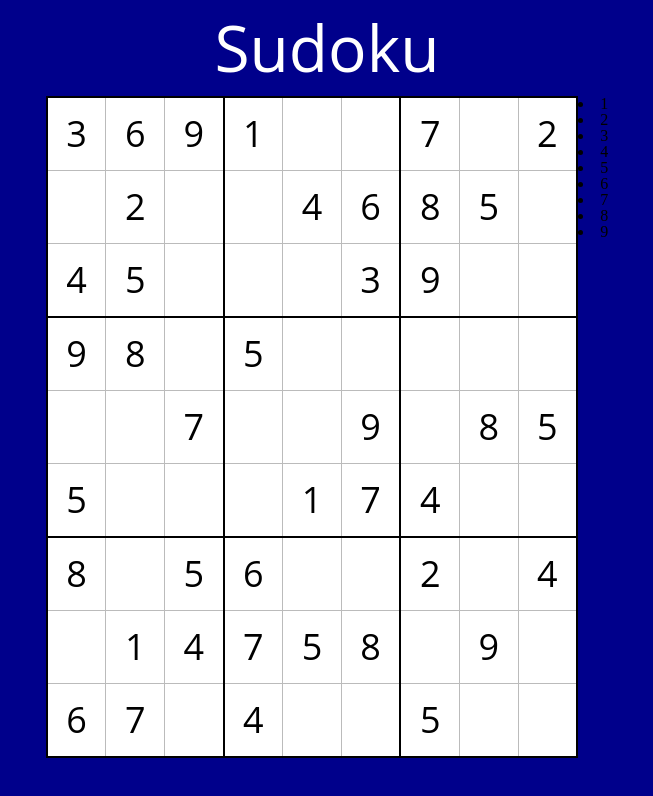
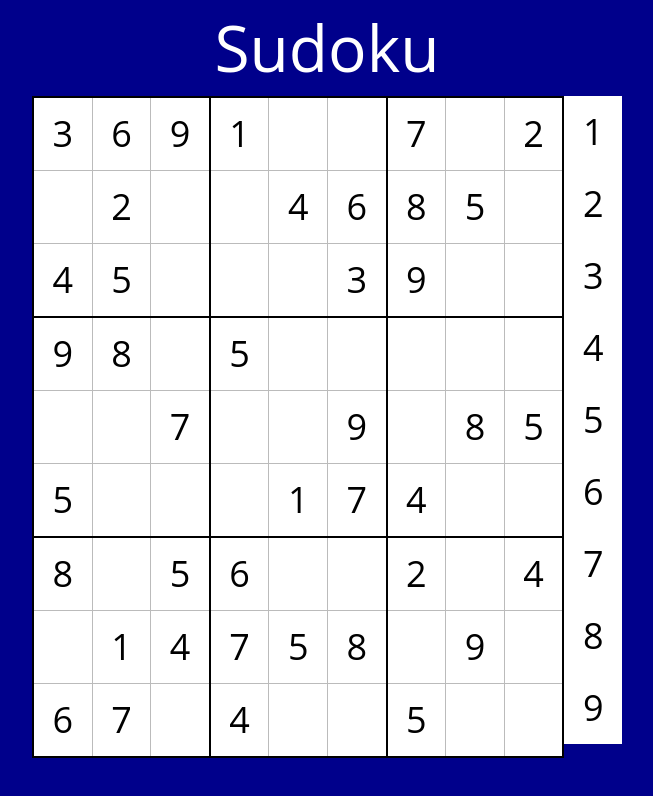
Before and after one commit to Numbericons/sudoku, a React (Create React App) app: page / in a window 1280 px wide. Shown: the top 796 px of the page, without its empty margins (313-966 px from the left). Built offline with nearby package versions, Linux system fonts and the light colour scheme.

Commit message:
Add number tiles to the right of board for selection and entering values into squares

```diff
--- a/src/Board.jsx
+++ b/src/Board.jsx
@@ -1,5 +1,6 @@
 import React from 'react';
 import Square from './Square.jsx';
+import Number from './Number.jsx';
 import {buildBoard} from './boardBuilder.js';
 
 class Board extends React.Component {
@@ -58,11 +59,10 @@ class Board extends React.Component {
   numbers() {
     let numbers = [];
     for (let z=1;z<10;z++) {
-      numbers.push(<li>{z}</li>);
+      numbers.push(<Number value={z}></Number>);
     }
     return <div>
       {numbers}
-      {/* <Number value=></Number> */}
     </div>
   }
 
--- /dev/null
+++ b/src/Number.jsx
@@ -0,0 +1,18 @@
+import React from 'react';
+
+class Number extends React.Component {
+  constructor(props) {
+    super(props);
+    this.state = {
+      value: props.value
+    }
+  }
+
+  render() {
+    return <div className='number'>
+      <h1 className='number-text'>{this.state.value}</h1>
+    </div>
+  }
+}
+
+export default Number;
--- a/src/Square.jsx
+++ b/src/Square.jsx
@@ -4,7 +4,6 @@ import React from 'react';
 class Square extends React.Component {
   constructor(props) {
     super(props);
-    if (!props.attr) return;
     this.state = {
       value: props.attr[0],
       revealed: props.attr[1],
--- a/src/stylesheets/input.scss
+++ b/src/stylesheets/input.scss
@@ -3,3 +3,4 @@
 @import 'main';
 @import 'board';
 @import 'square';
+@import 'number';
--- /dev/null
+++ b/src/stylesheets/number.scss
@@ -0,0 +1,13 @@
+.number {
+  background-color: white;
+  display: flex;
+  flex-direction: column;
+  justify-content: center;
+  align-items: center;
+  height: 9vh;
+  width: 4.5vw;
+  &-text {
+    font-size: 4.5vh;
+    font-family: 'Open Sans', sans-serif;
+  }
+}
```
Also changed, not shown: 2 other files (tests, documents, lock files or other folders).
